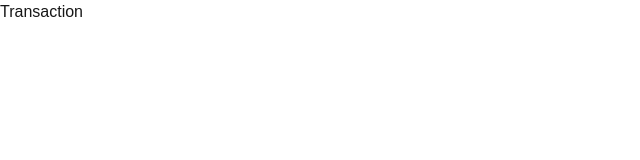
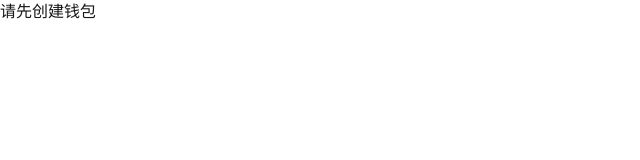
Before and after one commit to Secret1007/secret-vault, a Next.js app: page /transaction in a window 1280 px wide. Shown: the top 160 px of the page, without its empty margins (0-640 px from the left). Built offline with nearby package versions, Linux system fonts and the light colour scheme.

Commit message:
refactor: restructure project directories

```diff
--- a/package.json
+++ b/package.json
@@ -9,13 +9,15 @@
     "lint": "next lint"
   },
   "dependencies": {
+    "@redux-devtools/extension": "^3.3.0",
     "@types/crypto-js": "^4.2.2",
     "crypto-js": "^4.2.0",
     "ethers": "^6.13.4",
     "next": "14.2.15",
     "react": "^18",
     "react-dom": "^18",
-    "use-local-storage-state": "^19.4.1"
+    "use-local-storage-state": "^19.4.1",
+    "zustand": "^5.0.0"
   },
   "devDependencies": {
     "@types/node": "^20",
--- a/src/app/create-wallet/page.tsx
+++ b/src/app/create-wallet/page.tsx
@@ -1,15 +1,17 @@
 "use client";
 import { useEffect, useState } from "react";
 import { createHDNodeFromRandomMnemonic } from "@/utils/wallet";
-import WalletPhrase from "@/components/WalletPhrase";
-import WalletPassord from "@/components/WalletPassord";
+import WalletPhrase from "@/components/wallet/WalletPhrase";
+import WalletPassord from "@/components/wallet/WalletPassord";
 import { HDNodeWallet } from "ethers";
+import useHdNodeStore from "@/store";
 
 const CreatWalletPage = () => {
   const [phrase, setPhrase] = useState(""); // 使用 setPhrase 更新状态
   const [password, setPassword] = useState(false); // 用于存储密码的状态
   const [privateKey, setPrivateKey] = useState(""); // 用于存储私钥的状态
   const [hdNode, setHdNode] = useState<HDNodeWallet>();
+  const { update } = useHdNodeStore();
 
   const handleReturnClick = () => {
     setPassword(false); // 清空密码输入框
@@ -20,11 +22,14 @@ const CreatWalletPage = () => {
     try {
       const { phrase = "", hdNode } = createHDNodeFromRandomMnemonic(); // 调用函数并获取助记词
       setPhrase(phrase); // 使用 setPhrase 更新状态
-      setHdNode(hdNode);
+      if (hdNode) {
+        setHdNode(hdNode);
+        update(hdNode);
+      }
     } catch (error) {
       console.error("Error creating wallet:", error);
     }
-  }, []); // 空依赖数组，确保只在组件挂载时执行
+  }, [update]); // 空依赖数组，确保只在组件挂载时执行
   console.log("创建钱包时生成的助记词:", phrase);
   // 将 phrase 字符串转换为数组
   const phraseWords = phrase ? phrase.trim().split(/\s+/) : [];
--- a/src/app/page.tsx
+++ b/src/app/page.tsx
@@ -1,7 +1,6 @@
 "use client";
 
-import Wallet from "@/components/Wallet";
-import Link from "next/link";
+import CreateWalletBox from "@/components/wallet/CreateWalletBox";
 import { useEffect, useState } from "react";
 import Login from "@/app/login/page";
 export default function Home() {
@@ -24,10 +23,7 @@ export default function Home() {
         <Login /> // 登录界面
       ) : (
         <div className="w-1/4 mx-auto bg-white border border-purple-500 rounded-lg shadow-lg overflow-hidden">
-          <Wallet />
-          <div className="flex justify-center p-4 bg-purple-100">
-            <Link href="/docs">not ready? go to wallet docs</Link>
-          </div>
+          <CreateWalletBox />
         </div>
       )}
     </div>
--- a/src/app/transaction/page.tsx
+++ b/src/app/transaction/page.tsx
@@ -1,5 +1,18 @@
+"use client";
+import useHdNodeStore from "@/store";
+import { useState } from "react";
+
 const Transaction = () => {
-  return <div>Transaction</div>;
+  const [privateKey, setPrivateKey] = useState("");
+  const hdNode = useHdNodeStore((state) => state.hdNode);
+  if (!hdNode) {
+    return <div>请先创建钱包</div>;
+  } else {
+    const wallet = hdNode.derivePath("0");
+    setPrivateKey(wallet.privateKey);
+  }
+
+  return <div>Transaction:{privateKey}</div>;
 };
 
 export default Transaction;
--- /dev/null
+++ b/src/components/Navbar.tsx
@@ -0,0 +1,14 @@
+const Navbar = ({ toggleModal }: { toggleModal: () => void }) => {
+  return (
+    <nav className="bg-purple-700 text-white p-4 flex justify-between items-center">
+      <h1 className="text-xl font-bold">Secret Vault</h1>
+      <button
+        onClick={toggleModal}
+        className="bg-purple-500 px-4 py-2 rounded hover:bg-purple-600 focus:outline-none"
+      >
+        Wallet/Login
+      </button>
+    </nav>
+  );
+};
+export default Navbar;
--- a/src/components/Wallet.tsx
+++ b/src/components/wallet/CreateWalletBox.tsx
@@ -19,6 +19,11 @@ const Wallet = () => {
       >
         助记词恢复钱包
       </Link>
+      <div className="flex justify-center  ">
+        <Link href="/docs" className="text-purple-700">
+          Not ready? Go to wallet docs
+        </Link>
+      </div>
     </div>
   );
 };
--- /dev/null
+++ b/src/components/wallet/WalletModal.tsx
@@ -0,0 +1,42 @@
+import LoginBox from "@/components/wallet/LoginBox";
+import CreatWalletBox from "./CreateWalletBox";
+
+const WalletModal = ({
+  isOpen,
+  closeModal,
+  hasWallet,
+}: {
+  isOpen: boolean;
+  closeModal: () => void;
+  hasWallet: boolean;
+}) => {
+  if (!isOpen) return null; // 如果 modal 没有打开则不渲染
+
+  return (
+    <div className="fixed inset-0 bg-gray-800 bg-opacity-75 flex justify-center items-center">
+      <div className="bg-white rounded-lg shadow-lg w-1/3 p-6">
+        <div className="flex justify-end">
+          <button
+            onClick={closeModal}
+            className=" bg-purple-400 text-white px-2   hover:bg-purple-600 focus:outline-none rounded-full"
+          >
+            x
+          </button>
+        </div>
+        {hasWallet ? (
+          <div>
+            {/* 登录界面内容 */}
+            <LoginBox />
+          </div>
+        ) : (
+          <div>
+            {/* Wallet界面 */}
+            <CreatWalletBox />
+          </div>
+        )}
+      </div>
+    </div>
+  );
+};
+
+export default WalletModal;
--- /dev/null
+++ b/src/store/index.ts
@@ -0,0 +1,25 @@
+import { create } from 'zustand'
+import { devtools, persist } from 'zustand/middleware'
+import type { } from '@redux-devtools/extension' // required for devtools typing
+import { HDNodeWallet } from 'ethers'
+
+interface HdNodeState {
+  hdNode: HDNodeWallet | null;
+  update: (hdNode: HDNodeWallet) => void
+}
+
+const useHdNodeStore = create<HdNodeState>()(
+  devtools(
+    persist(
+      (set) => ({
+        hdNode: null,
+        update: (hdNode: HDNodeWallet) => set(() => ({ hdNode: hdNode })),
+      }),
+      {
+        name: 'hdNode-storage',
+      },
+    ),
+  ),
+)
+
+export default useHdNodeStore
```
Also changed, not shown: src/components/wallet/LoginBox.tsx (renamed from src/app/login/page.tsx), src/components/wallet/WalletPassord.tsx (renamed from src/components/WalletPassord.tsx), src/components/wallet/WalletPhrase.tsx (renamed from src/components/WalletPhrase.tsx), 1 other file (tests, documents, lock files or other folders).
